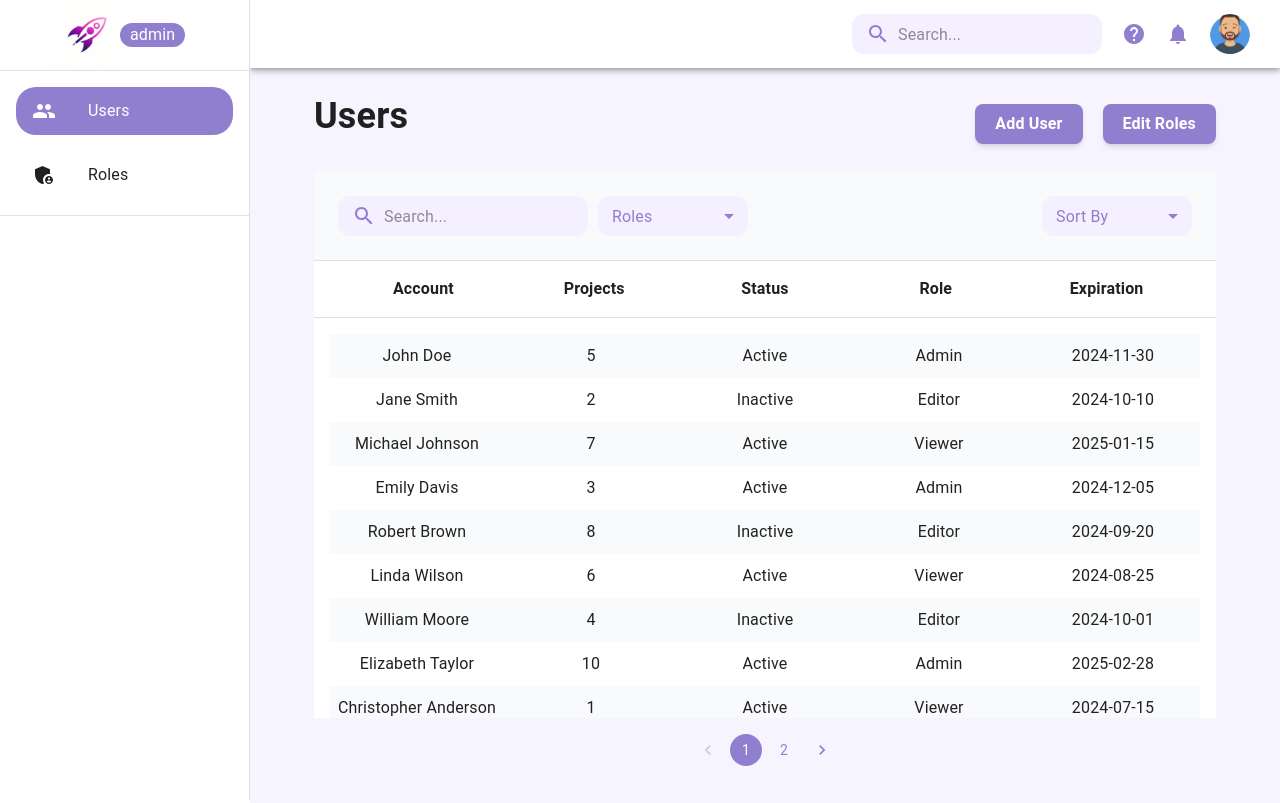
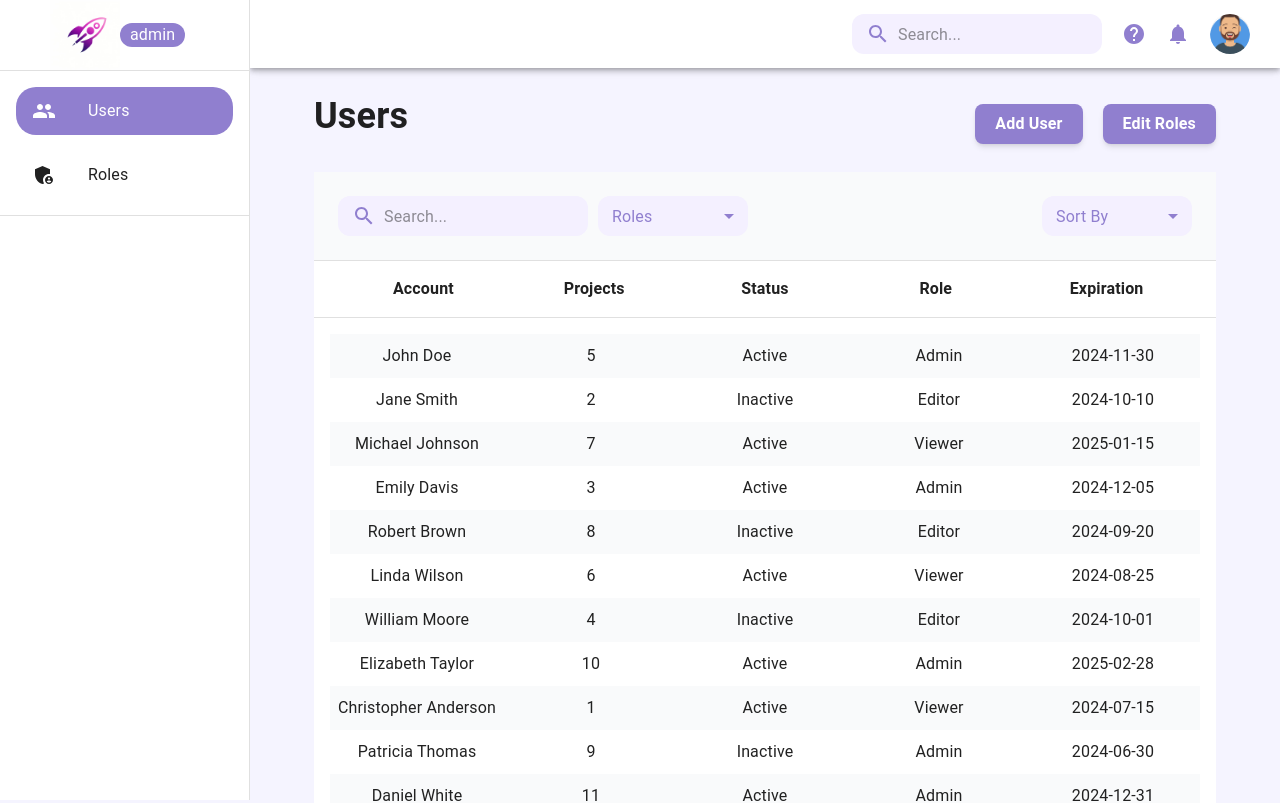
Before and after one commit to Arjav1971/Role-Based-Access-Control-RBAC-UI, a React (Create React App) app: page / in a window 1280 px wide. Shown: the top 803 px of the page. Built offline with nearby package versions, Linux system fonts and the light colour scheme.

Commit message:
wdith error resolved

```diff
--- /dev/null
+++ b/src/App.css
@@ -0,0 +1,14 @@
+html,
+body,
+#root {
+    height: 100%;
+    width: 100%;
+    margin: 0;
+    padding: 0;
+    background-color: #F5F4FF; /* Set the theme color */
+}
+
+body {
+    display: flex;
+    flex-direction: column;
+}
--- a/src/App.js
+++ b/src/App.js
@@ -3,6 +3,7 @@ import { BrowserRouter as Router, Routes, Route } from 'react-router-dom';
 import Dashboard from "./component/Dashboard"
 import Users from './pages/Users';
 import Roles from './pages/Roles'
+import './App.css'
 const App = () => {
   return (
     <>
--- a/src/pages/Users.js
+++ b/src/pages/Users.js
@@ -488,7 +488,7 @@ const Users = () => {
                 {isEditing && <div>Actions</div>}
             </Box>
             {/* Table Rows */}
-            {/* <Box sx={{ paddingX: 2, paddingY: 2, backgroundColor: '#FFFFFF' }}>
+            <Box sx={{ paddingX: 2, paddingY: 2, backgroundColor: '#FFFFFF' }}>
                 {paginatedUsers.map((user, index) => (
                     <div
                         key={index}
@@ -590,122 +590,7 @@ const Users = () => {
                         )}
                     </div>
                 ))}
-            </Box> */}
-            <Box
-    sx={{
-        paddingX: 2,
-        paddingY: 2,
-        backgroundColor: '#FFFFFF',
-        maxHeight: '400px', // Set a maximum height for the table container
-        overflowY: 'auto',  // Enable vertical scrolling
-        scrollbarWidth: 'none', // For Firefox, hide the scrollbar
-        '&::-webkit-scrollbar': {
-            display: 'none', // For Chrome, Safari, and Edge
-        },
-    }}
->
-    {paginatedUsers.map((user, index) => (
-        <div
-            key={index}
-            style={{
-                display: 'grid',
-                gridTemplateColumns: isEditing
-                    ? '1fr 1fr 1fr 1fr 1fr 1fr' // Include Actions column
-                    : '1fr 1fr 1fr 1fr 1fr',   // Exclude Actions column
-                padding: '10px 0',
-                backgroundColor: index % 2 === 0 ? '#F9FAFB' : '#FFFFFF',
-                alignItems: 'center', // Vertically center items
-                textAlign: 'center', // Horizontally center items
-            }}
-        >
-            <div>{user.account}</div>
-            <div>{user.projects}</div>
-            <div>
-                {isEditing ? (
-                    <TextField
-                        select
-                        size="small"
-                        value={user.status}
-                        onChange={(e) => handleStatusChange(index, e.target.value)}
-                        sx={{
-                            width: "130px",
-                            "& .MuiOutlinedInput-root": {
-                                borderRadius: '8px',
-                                backgroundColor: '#F4F0FF',
-                            },
-                            "& .MuiOutlinedInput-notchedOutline": {
-                                border: 'none',
-                            },
-                        }}
-                    >
-                        {statusOptions.map((status) => (
-                            <MenuItem key={status} value={status}>
-                                {status}
-                            </MenuItem>
-                        ))}
-                    </TextField>
-                ) : (
-                    user.status
-                )}
-            </div>
-            <div>
-                {isEditing ? (
-                    <TextField
-                        select
-                        size="small"
-                        value={user.role}
-                        onChange={(e) => handleRoleChange(index, e.target.value)}
-                        sx={{
-                            "& .MuiOutlinedInput-root": {
-                                borderRadius: '8px',
-                                backgroundColor: '#F4F0FF',
-                            },
-                            "& .MuiOutlinedInput-notchedOutline": {
-                                border: 'none',
-                            },
-                        }}
-                    >
-                        {roles.map((role) => (
-                            <MenuItem key={role} value={role}>
-                                {role}
-                            </MenuItem>
-                        ))}
-                    </TextField>
-                ) : (
-                    user.role
-                )}
-            </div>
-            <div>
-                {isEditing ? (
-                    <TextField
-                        type="date"
-                        size="small"
-                        value={user.expiration}
-                        onChange={(e) => handleExpirationChange(index, e.target.value)}
-                        sx={{
-                            "& .MuiOutlinedInput-root": {
-                                borderRadius: '8px',
-                                backgroundColor: '#F4F0FF',
-                            },
-                            "& .MuiOutlinedInput-notchedOutline": {
-                                border: 'none',
-                            },
-                        }}
-                    />
-                ) : (
-                    user.expiration
-                )}
-            </div>
-            {isEditing && (
-                <div>
-                    <IconButton onClick={() => handleDeleteUser(index)} color="error">
-                        <DeleteIcon />
-                    </IconButton>
-                </div>
-            )}
-        </div>
-    ))}
-</Box>
+            </Box>
 
             {/* Pagination */}
             <Box
```
